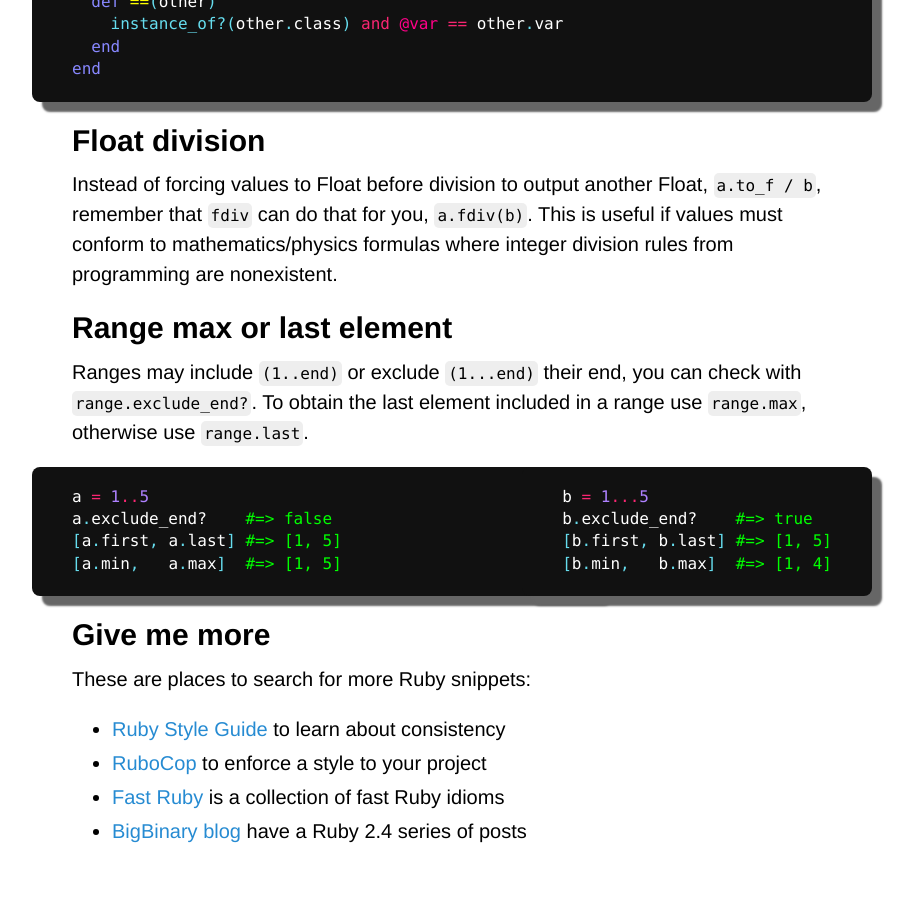
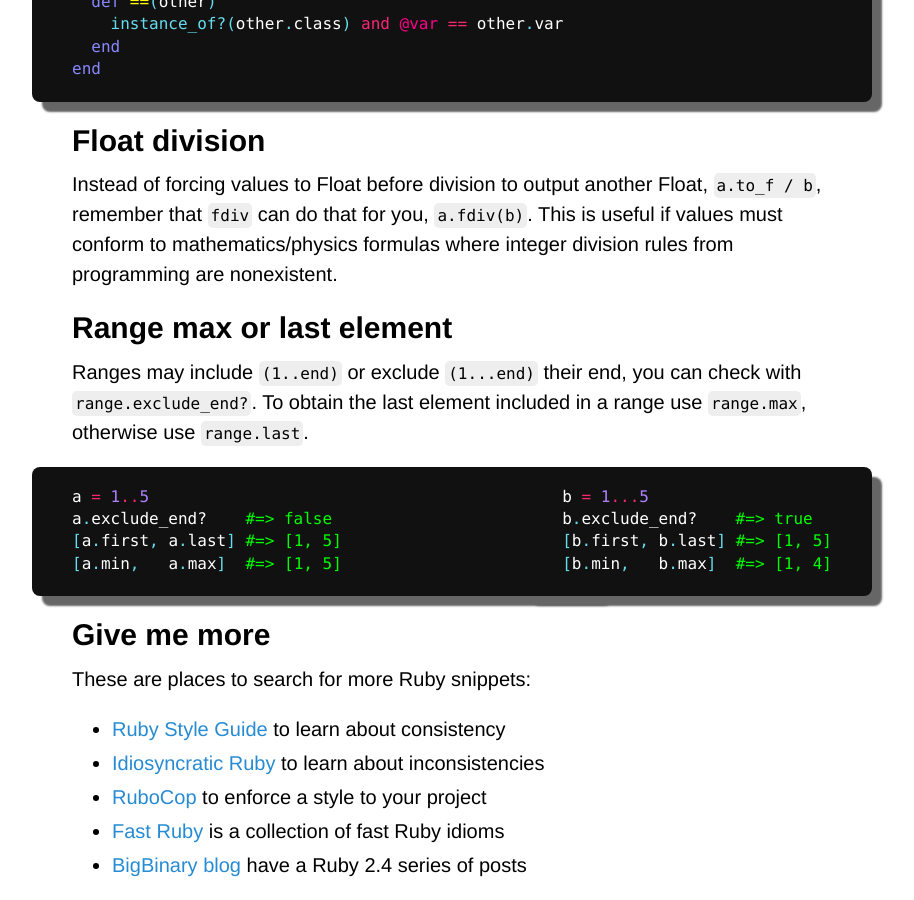
Before and after one commit to Maumagnaguagno/maumagnaguagno.github.io, a Jekyll site: the page built from ruby.md, in a window 1280 px wide and 900 px high, scrolled down 5164 px. Shown: the whole window, without its empty margins (188-1102 px from the left). Built offline with Jekyll 4.4.1, drawn with Linux system fonts in a browser that asks for light colours; our own code applies the rules of GitHub Pages for plain Markdown files; before the commit the page ends 6030 px from its top, so only the background shows below that.

Commit message:
Add Idiosyncratic Ruby

```diff
--- a/ruby.md
+++ b/ruby.md
@@ -251,6 +251,7 @@ b.exclude_end?    #=> true
 ## Give me more
 These are places to search for more Ruby snippets:
 - [Ruby Style Guide](https://github.com/bbatsov/ruby-style-guide) to learn about consistency
+- [Idiosyncratic Ruby](https://idiosyncratic-ruby.com/) to learn about inconsistencies
 - [RuboCop](http://batsov.com/rubocop/) to enforce a style to your project
 - [Fast Ruby](https://github.com/JuanitoFatas/fast-ruby) is a collection of fast Ruby idioms
 - [BigBinary blog](https://blog.bigbinary.com/categories/Ruby-2-4) have a Ruby 2.4 series of posts
```
